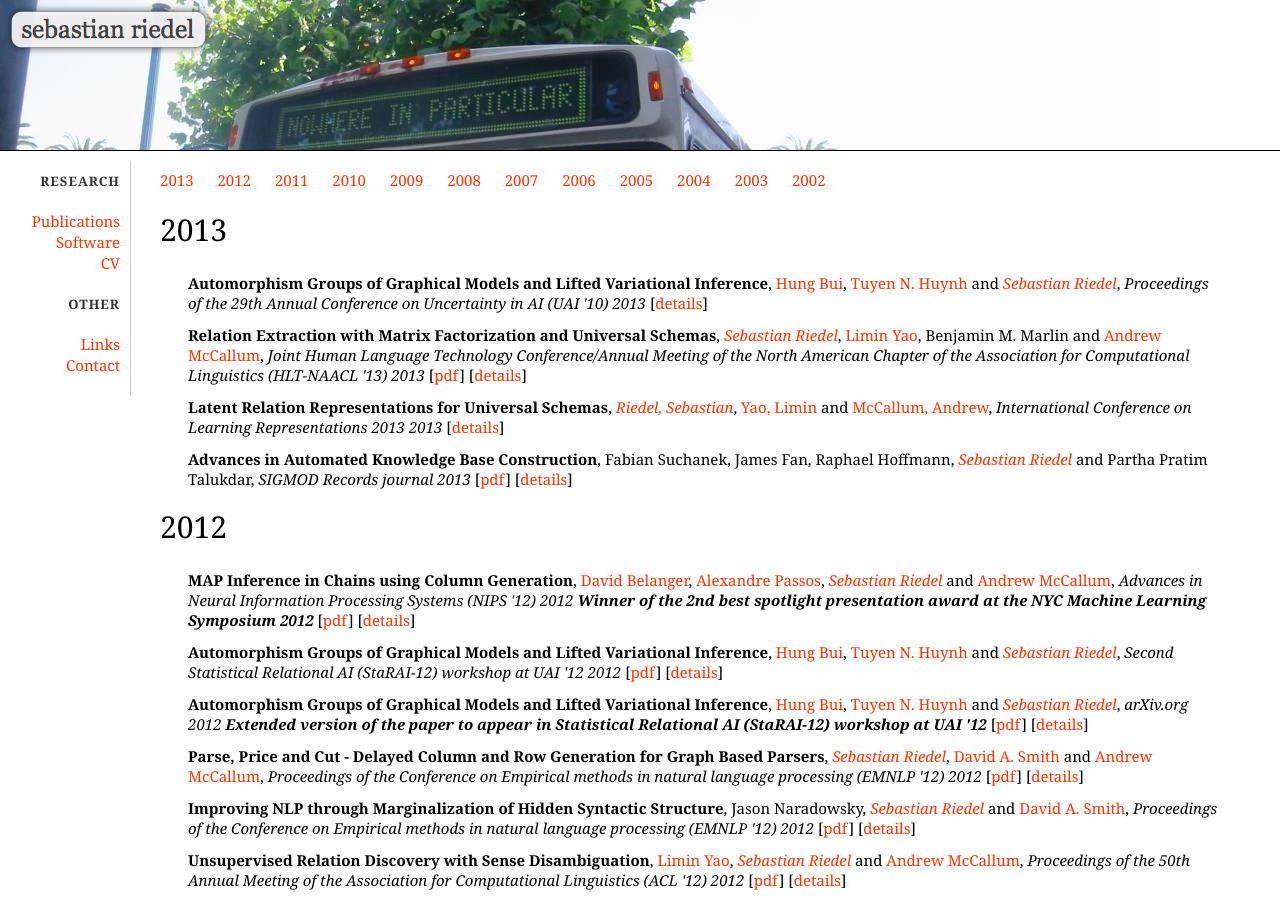
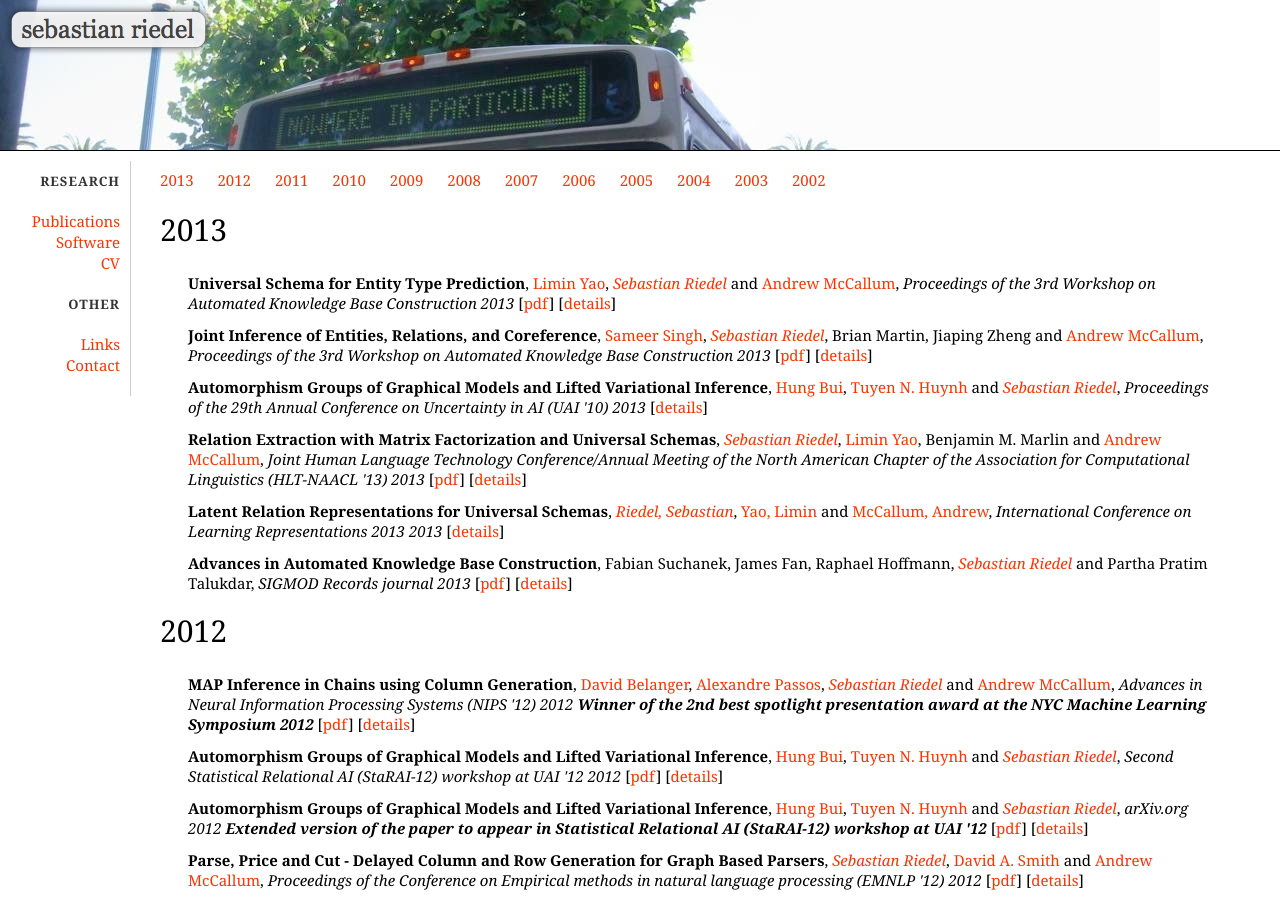
Before and after one commit to riedelcastro/riedelcastro.github.com, a Jekyll site: the page built from publications/all.html, in a window 1280 px wide and 900 px high. Built offline with Jekyll 4.4.1, drawn with Linux system fonts in a browser that asks for light colours; Markdown is read by kramdown in place of the engine named in the settings.

Commit message:
update publications

```diff
--- a/publications/all.html
+++ b/publications/all.html
@@ -25,7 +25,23 @@ title: Publications
 <ul class="itemlist">
 
 <li class="pubitem">
-<span class="title"> Automorphism Groups of Graphical Models and Lifted Variational Inference</span>,
+<span class="title">Universal Schema for Entity Type Prediction</span>,
+<span class="author"><a href="http://people.cs.umass.edu/~lmyao/">Limin Yao</a>, <a href="http://riedelcastro.github.com/"><i>Sebastian Riedel</i></a> and <a href="http://people.cs.umass.edu/~mccallum/">Andrew McCallum</a></span>,
+<span class="booktitle">Proceedings of the 3rd Workshop on Automated Knowledge Base Construction</span>
+<span class="year">2013</span>
+[<a href="http://openreview.net/file/942b4cbb-31b6-4173-8ce1-0a21abcacc12.pdf">pdf</a>]
+[<a href="details/yao13universal.html">details</a>]
+</li>
+<li class="pubitem">
+<span class="title">Joint Inference of Entities, Relations, and Coreference</span>,
+<span class="author"><a href="http://people.cs.umass.edu/~sameer/">Sameer Singh</a>, <a href="http://riedelcastro.github.com/"><i>Sebastian Riedel</i></a>, Brian Martin,  Jiaping Zheng and <a href="http://people.cs.umass.edu/~mccallum/">Andrew McCallum</a></span>,
+<span class="booktitle">Proceedings of the 3rd Workshop on Automated Knowledge Base Construction</span>
+<span class="year">2013</span>
+[<a href="http://ciir-publications.cs.umass.edu/getpdf.php?id=1127">pdf</a>]
+[<a href="details/singh13joint.html">details</a>]
+</li>
+<li class="pubitem">
+<span class="title">Automorphism Groups of Graphical Models and Lifted Variational Inference</span>,
 <span class="author"><a href="http://www.ai.sri.com/~bui/">Hung Bui</a>, <a href="http://www.ai.sri.com/~huynh/">Tuyen N. Huynh</a> and <a href="http://riedelcastro.github.com/"><i>Sebastian Riedel</i></a></span>,
 <span class="booktitle">Proceedings of the 29th Annual Conference on Uncertainty in AI (UAI '10)</span>
 <span class="year">2013</span>
--- a/publications/details/bui13automorphism.html
+++ b/publications/details/bui13automorphism.html
@@ -3,14 +3,14 @@ layout: paper
 title: Publications
 ---
 
-<span class="title"> Automorphism Groups of Graphical Models and Lifted Variational Inference</span>,
+<span class="title">Automorphism Groups of Graphical Models and Lifted Variational Inference</span>,
 <span class="author"><a href="http://www.ai.sri.com/~bui/">Hung Bui</a>, <a href="http://www.ai.sri.com/~huynh/">Tuyen N. Huynh</a> and <a href="http://riedelcastro.github.com/"><i>Sebastian Riedel</i></a></span>,
 <span class="booktitle">Proceedings of the 29th Annual Conference on Uncertainty in AI (UAI '10)</span>
 <span class="year">2013</span>
 <blockquote><pre>
 @inproceedings{bui13automorphism,
     author={Hung Bui and Tuyen N. Huynh and Sebastian Riedel},
-    title={ Automorphism Groups of Graphical Models and Lifted Variational Inference},
+    title={Automorphism Groups of Graphical Models and Lifted Variational Inference},
     month={July},
     booktitle={Proceedings of the 29th Annual Conference on Uncertainty in AI (UAI '10)},
     year={2013},
```
Also changed, not shown: publications/details/singh13joint.html (added, +18 -0 lines), publications/details/yao13universal.html (added, +18 -0 lines).
